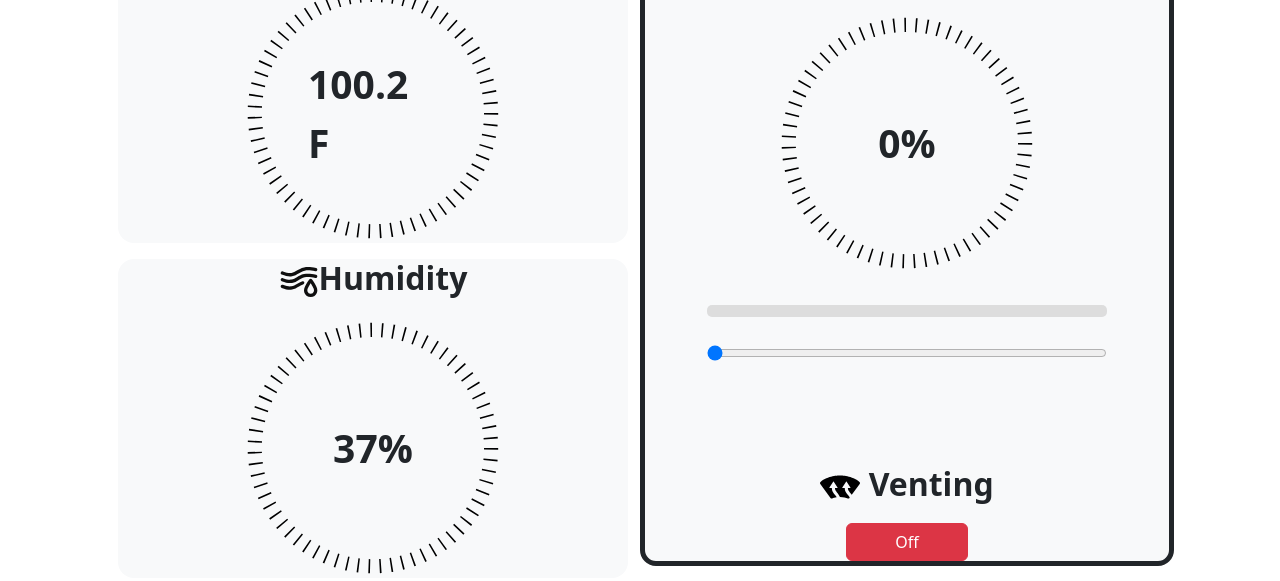
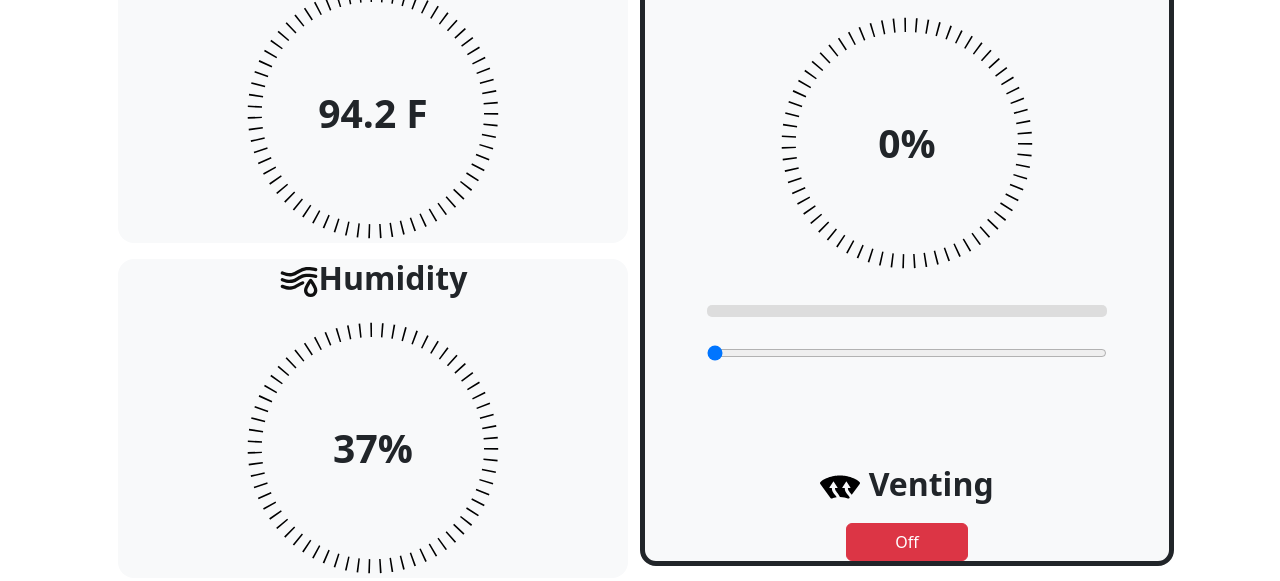
Before and after one commit to Saif-EldinHatem/vue, a plain HTML site: page tracking.html in a window 1280 px wide. Shown: the part 519-1100 px from the top of the page. Drawn offline with Linux system fonts and the light colour scheme.

Commit message:
Update tracking.html

```diff
--- a/tracking.html
+++ b/tracking.html
@@ -56,7 +56,7 @@
                             <h2 class="fw-bold"><img class="icons" src="images/thermometer.svg" alt="thermometer">Temperature</h2>
                             <div class="thermostat">
                                 <img src="images/circle.svg" alt="" height="260">
-                                <div class="thermo-value fw-bold">100.2 F</div>
+                                <div class="thermo-value fw-bold">94.2 F</div>
                             </div>
                         </div>
                     </div>
```
